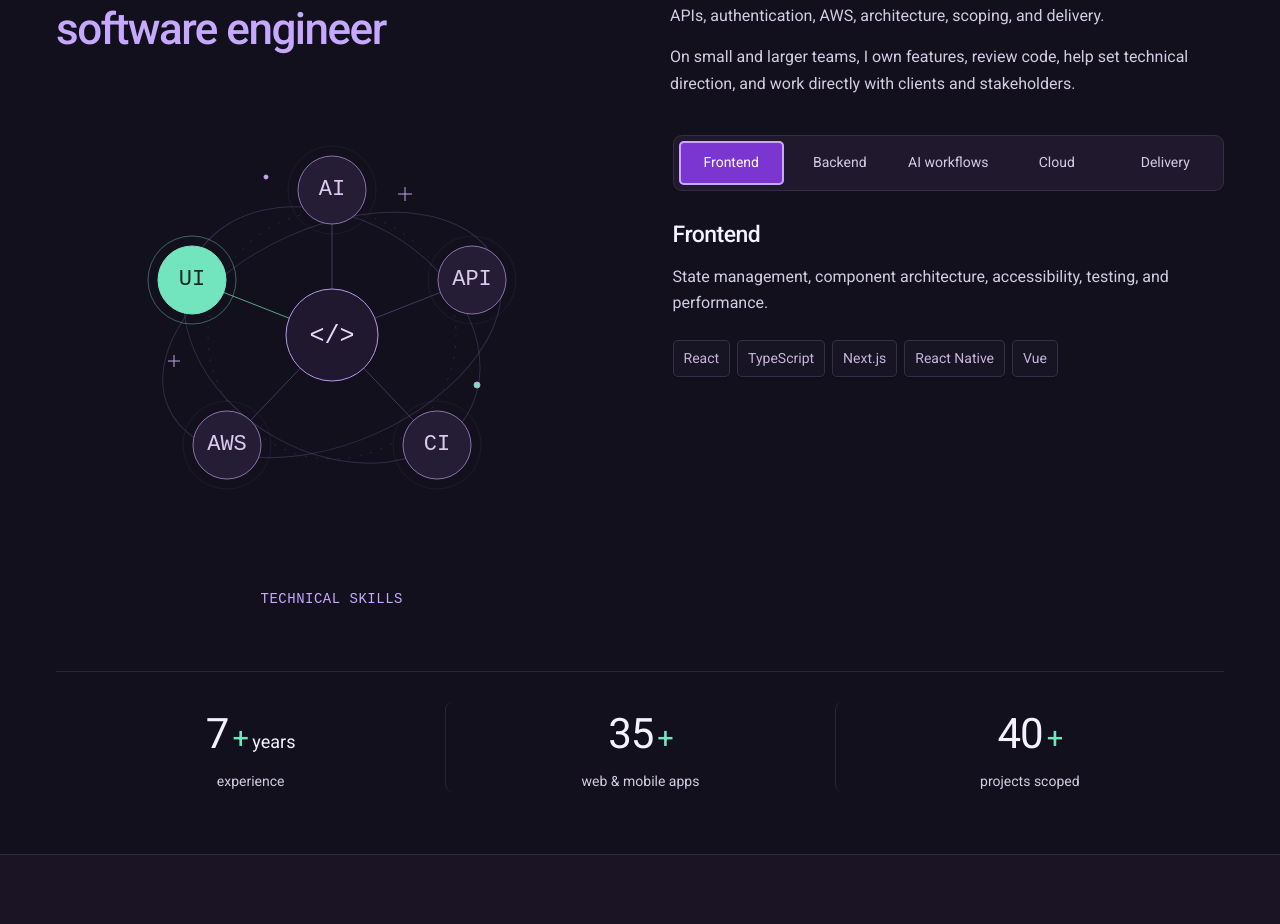
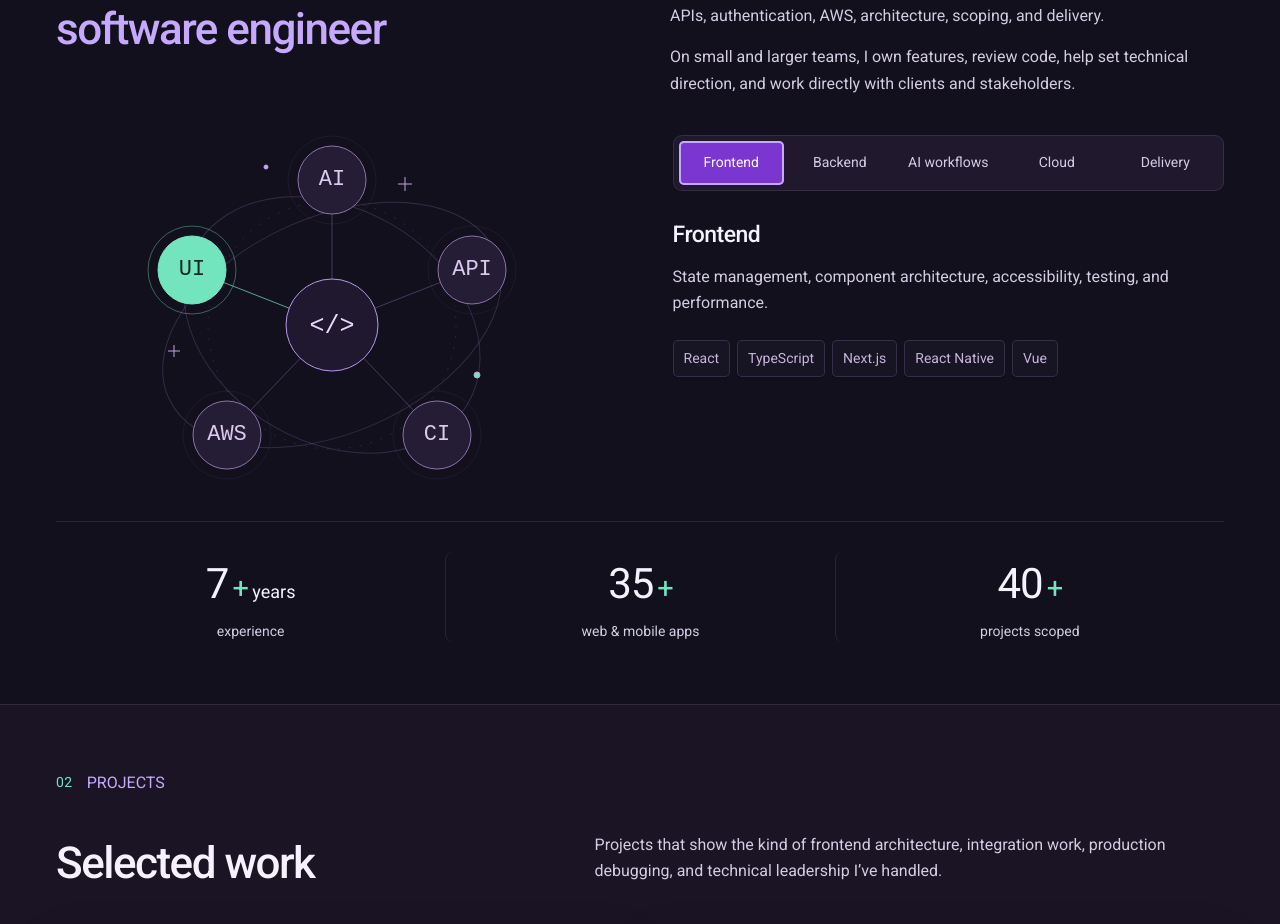
Before and after one commit to Datki11/portfolio-site, a Next.js app: page / in a window 1280 px wide. Shown: the part 1000-1924 px from the top of the page. Built offline with nearby package versions, Linux system fonts and the light colour scheme; a web font is replaced by a local one.

Commit message:
Align skill selector with tabs and remove redundant caption

```diff
--- a/app/Molecule.tsx
+++ b/app/Molecule.tsx
@@ -18,7 +18,7 @@ export default function Molecule({
       role="group"
       aria-label="Choose a connected skill subject"
     >
-      <svg viewBox="0 0 440 440" fill="none">
+      <svg viewBox="0 10 440 346" fill="none">
         <g className="molecule-rings" aria-hidden="true">
           <ellipse
             cx="220"
@@ -119,7 +119,6 @@ export default function Molecule({
           <circle cx="154" cy="42" r="2" fill="#c6a9ff" />
         </g>
       </svg>
-      <p className="diagram-hint">TECHNICAL SKILLS</p>
     </div>
   );
 }
--- a/app/globals.css
+++ b/app/globals.css
@@ -1746,22 +1746,6 @@ h3 {
 .molecule-node:hover .node-halo {
   stroke-opacity: 0.8;
 }
-.diagram-hint {
-  text-align: center;
-  font: 8px monospace;
-  letter-spacing: 1px;
-  color: var(--lavender);
-  margin: 0;
-}
-.diagram-hint span {
-  display: block;
-  font:
-    11px "Roboto",
-    sans-serif;
-  letter-spacing: 0;
-  color: var(--muted);
-  margin-top: 10px;
-}
 .career-blueprint {
   max-width: 390px;
   width: 100%;
@@ -1874,12 +1858,6 @@ h3 {
 }
 .stack-tabs button {
   padding-inline: 7px;
-}
-.molecule-visual {
-  padding-bottom: 24px;
-}
-.molecule-visual svg {
-  margin-bottom: 16px;
 }
 .career-plane path,
 .career-plane circle,
@@ -2058,8 +2036,7 @@ h3 {
   font-size: 16px;
   line-height: 1.5;
 }
-.section-number,
-.diagram-hint {
+.section-number {
   font-size: 14px;
   letter-spacing: 0.5px;
 }
```
